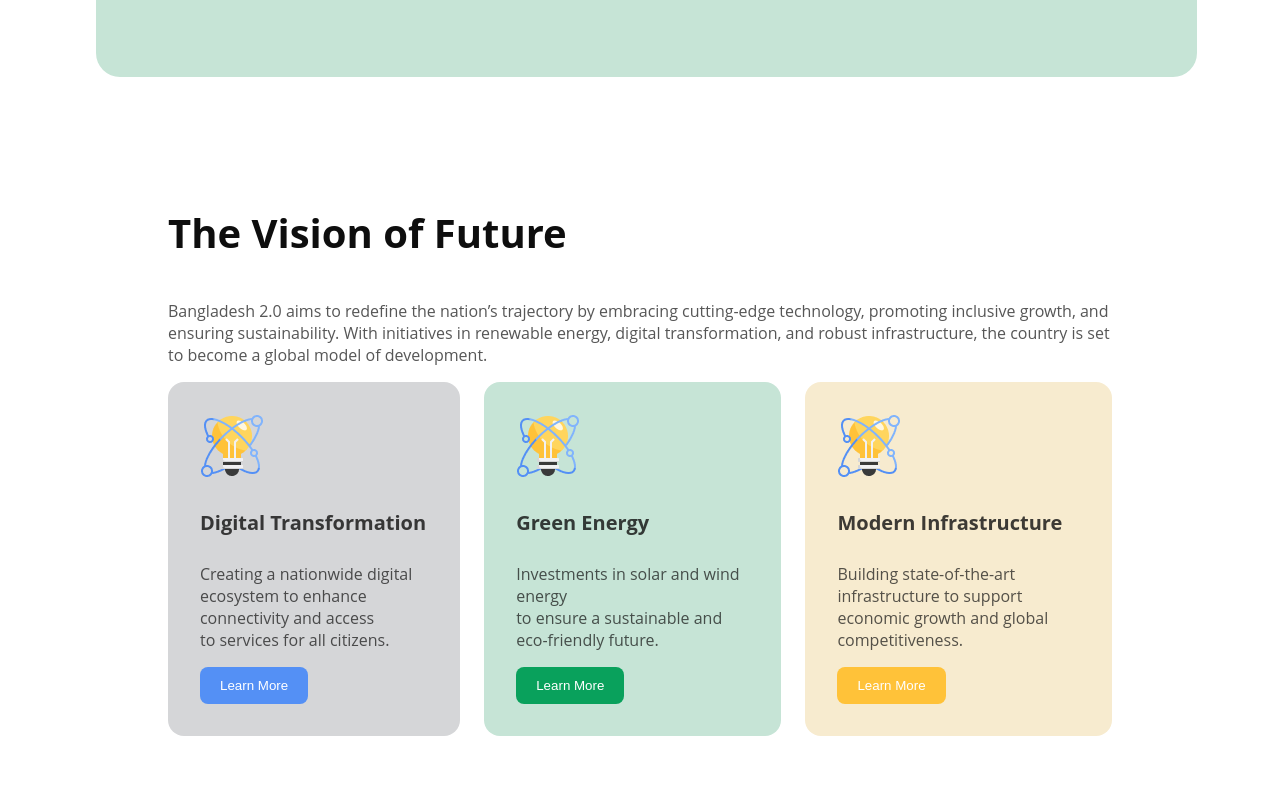
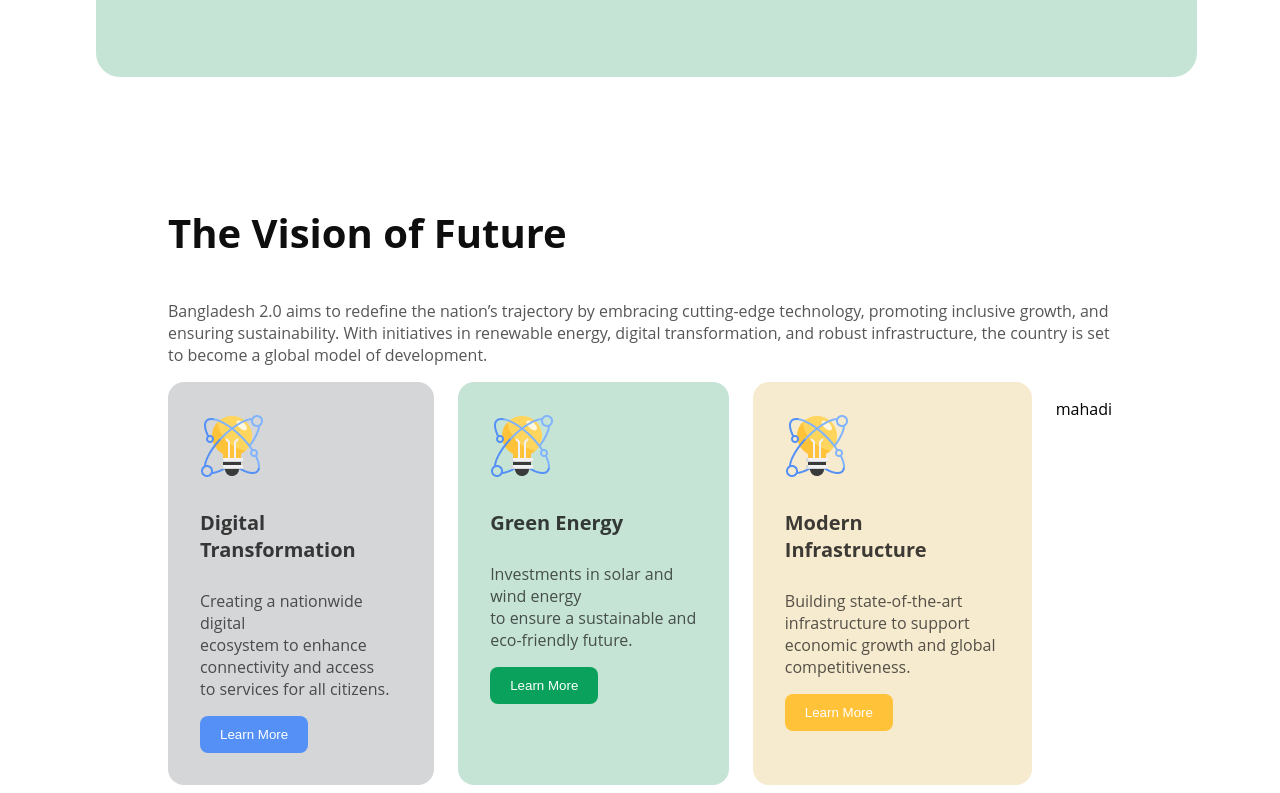
Before and after one commit to Mahadijj/Bangladesh-2.0, a plain HTML site: page index.html in a window 1280 px wide. Shown: the part 809-1602 px from the top of the page. Before the commit the page ends 1553 px from the top, so only its background shows below. Drawn offline with Linux system fonts and the light colour scheme.

Commit message:
my frist git commit

```diff
--- a/index.html
+++ b/index.html
@@ -62,7 +62,8 @@
                 <p class="skill-description">Building state-of-the-art infrastructure to support <br> economic growth and global competitiveness.</p>
                 <button class="skill-btn3 btn-aling">Learn More</button>
             </div>
-
+         <p>mahadi
+         </p>
 
             </div>
 
```
